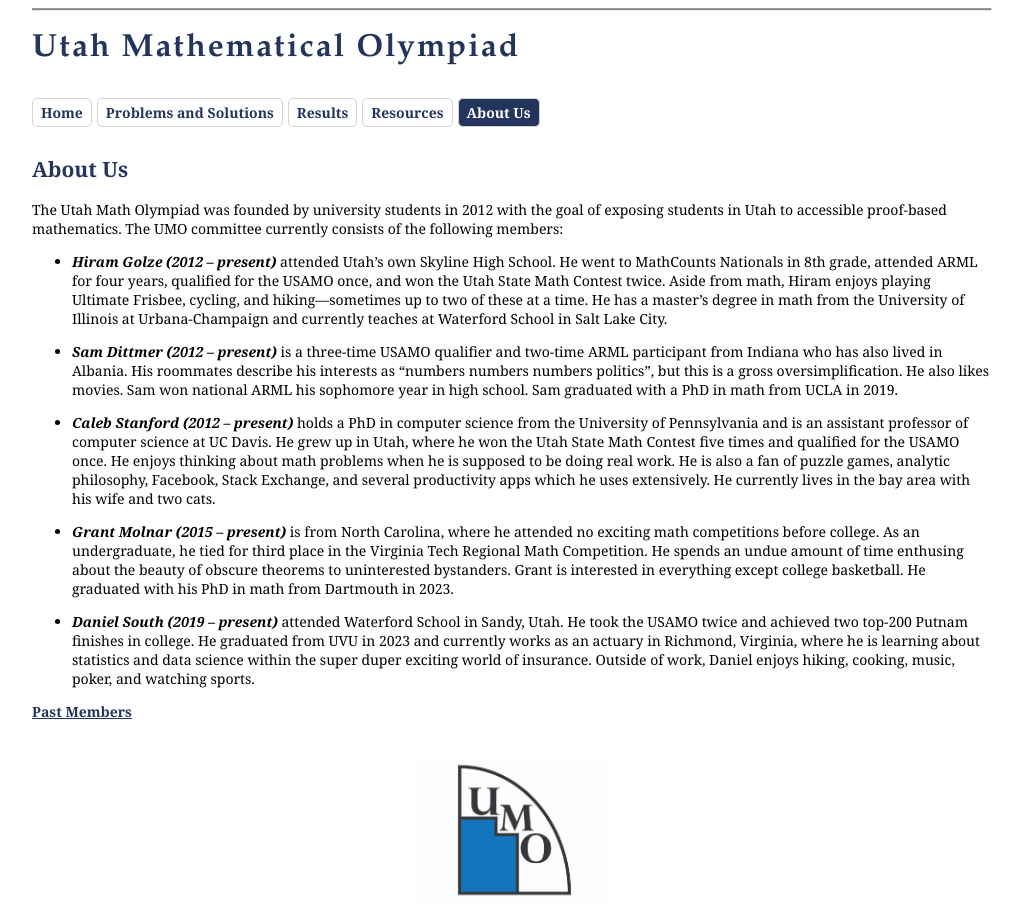
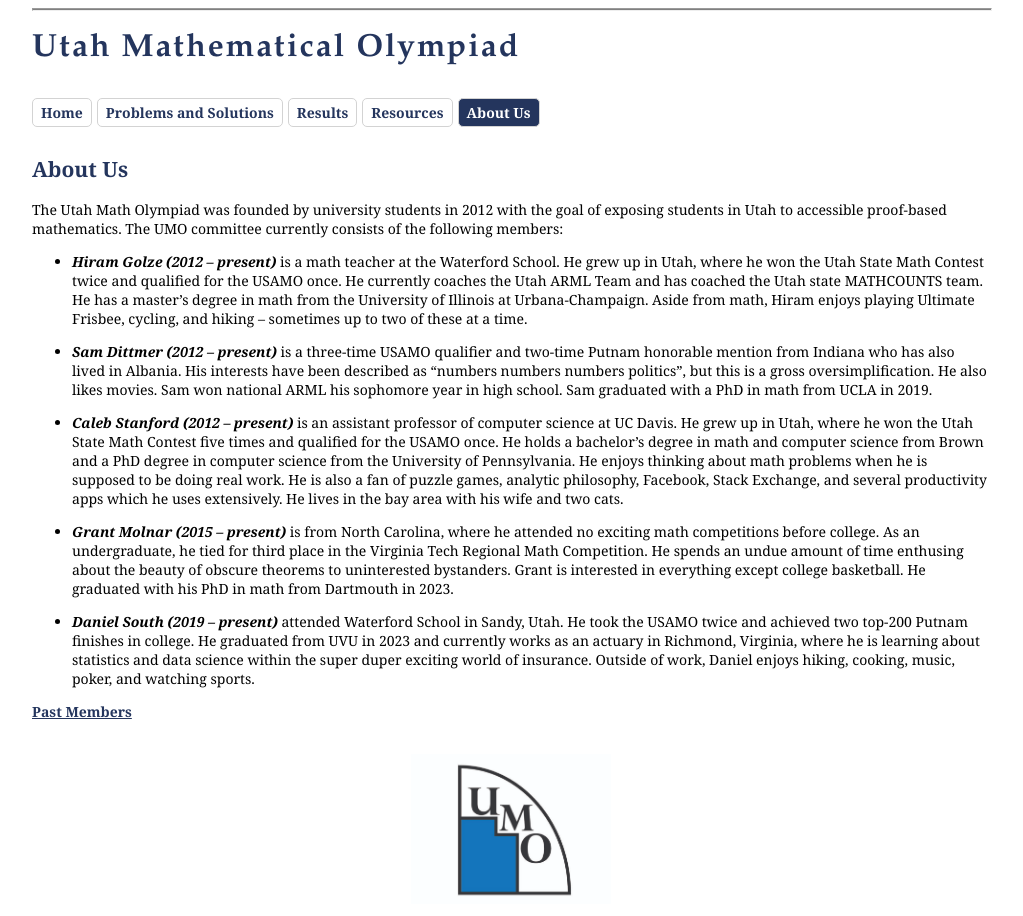
Before and after one commit to hbgolze/hbgolze.github.io, a Jekyll site: the page built from about/index.md, in a window 1280 px wide. Shown: the whole page, without its empty margins (26-1049 px from the left). Built offline with Jekyll 4.4.1, drawn with Linux system fonts in a browser that asks for light colours.

Commit message:
bio updates

```diff
--- a/about/index.md
+++ b/about/index.md
@@ -7,18 +7,18 @@ permalink: /about/
 
 The Utah Math Olympiad was founded by university students in 2012 with the goal of exposing students in Utah to accessible proof-based mathematics. The UMO committee currently consists of the following members:
 
-- ***Hiram Golze (2012 -- present)*** attended Utah's own Skyline High School. He went to MathCounts Nationals in 8th grade, attended ARML for four years, qualified for the USAMO once, and won the Utah State Math Contest twice. Aside from math, Hiram enjoys playing Ultimate Frisbee, cycling, and hiking—sometimes up to two of these at a time. He has a master's degree in math from the University of Illinois at Urbana-Champaign and currently teaches at Waterford School in Salt Lake City.
+- ***Hiram Golze (2012 -- present)***
+is a math teacher at the Waterford School. He grew up in Utah, where he won the Utah State Math Contest twice and qualified for the USAMO once. He currently coaches the Utah ARML Team and has coached the Utah state MATHCOUNTS team. He has a master’s degree in math from the University of Illinois at Urbana-Champaign. Aside from math, Hiram enjoys playing Ultimate Frisbee, cycling, and hiking -- sometimes up to two of these at a time.
 
-- ***Sam Dittmer (2012 -- present)*** is a three-time USAMO qualifier and two-time ARML participant from Indiana who has also lived in Albania. His roommates describe his interests as "numbers numbers numbers politics", but this is a gross oversimplification. He also likes movies. Sam won national ARML his sophomore year in high school. Sam graduated with a PhD in math from UCLA in 2019.
+- ***Sam Dittmer (2012 -- present)***
+is a three-time USAMO qualifier and two-time Putnam honorable mention from Indiana who has also lived in Albania. His interests have been described as "numbers numbers numbers politics", but this is a gross oversimplification. He also likes movies. Sam won national ARML his sophomore year in high school. Sam graduated with a PhD in math from UCLA in 2019.
 
 - ***Caleb Stanford (2012 -- present)***
-holds a PhD in computer science from the University of Pennsylvania
-and is an assistant professor of computer science at UC Davis.
-He grew up in Utah, where he won the Utah State Math Contest five times and qualified for the USAMO once.
-He enjoys thinking about math problems when he is supposed to be doing real work. He is also a fan of puzzle games, analytic philosophy, Facebook, Stack Exchange, and several productivity apps which he uses extensively.
-He currently lives in the bay area with his wife and two cats.
+is an assistant professor of computer science at UC Davis.
+He grew up in Utah, where he won the Utah State Math Contest five times and qualified for the USAMO once. He holds a bachelor's degree in math and computer science from Brown and a PhD degree in computer science from the University of Pennsylvania. He enjoys thinking about math problems when he is supposed to be doing real work. He is also a fan of puzzle games, analytic philosophy, Facebook, Stack Exchange, and several productivity apps which he uses extensively. He lives in the bay area with his wife and two cats.
 
-- ***Grant Molnar (2015 -- present)*** is from North Carolina, where he attended no exciting math competitions before college. As an undergraduate, he tied for third place in the Virginia Tech Regional Math Competition. He spends an undue amount of time enthusing about the beauty of obscure theorems to uninterested bystanders. Grant is interested in everything except college basketball. He graduated with his PhD in math from Dartmouth in 2023.
+- ***Grant Molnar (2015 -- present)***
+is from North Carolina, where he attended no exciting math competitions before college. As an undergraduate, he tied for third place in the Virginia Tech Regional Math Competition. He spends an undue amount of time enthusing about the beauty of obscure theorems to uninterested bystanders. Grant is interested in everything except college basketball. He graduated with his PhD in math from Dartmouth in 2023.
 
 - ***Daniel South (2019 -- present)***
 attended Waterford School in Sandy, Utah. He took the USAMO twice and achieved two top-200 Putnam finishes in college. He graduated from UVU in 2023 and currently works as an actuary in Richmond, Virginia, where he is learning about statistics and data science within the super duper exciting world of insurance. Outside of work, Daniel enjoys hiking, cooking, music, poker, and watching sports.
```
